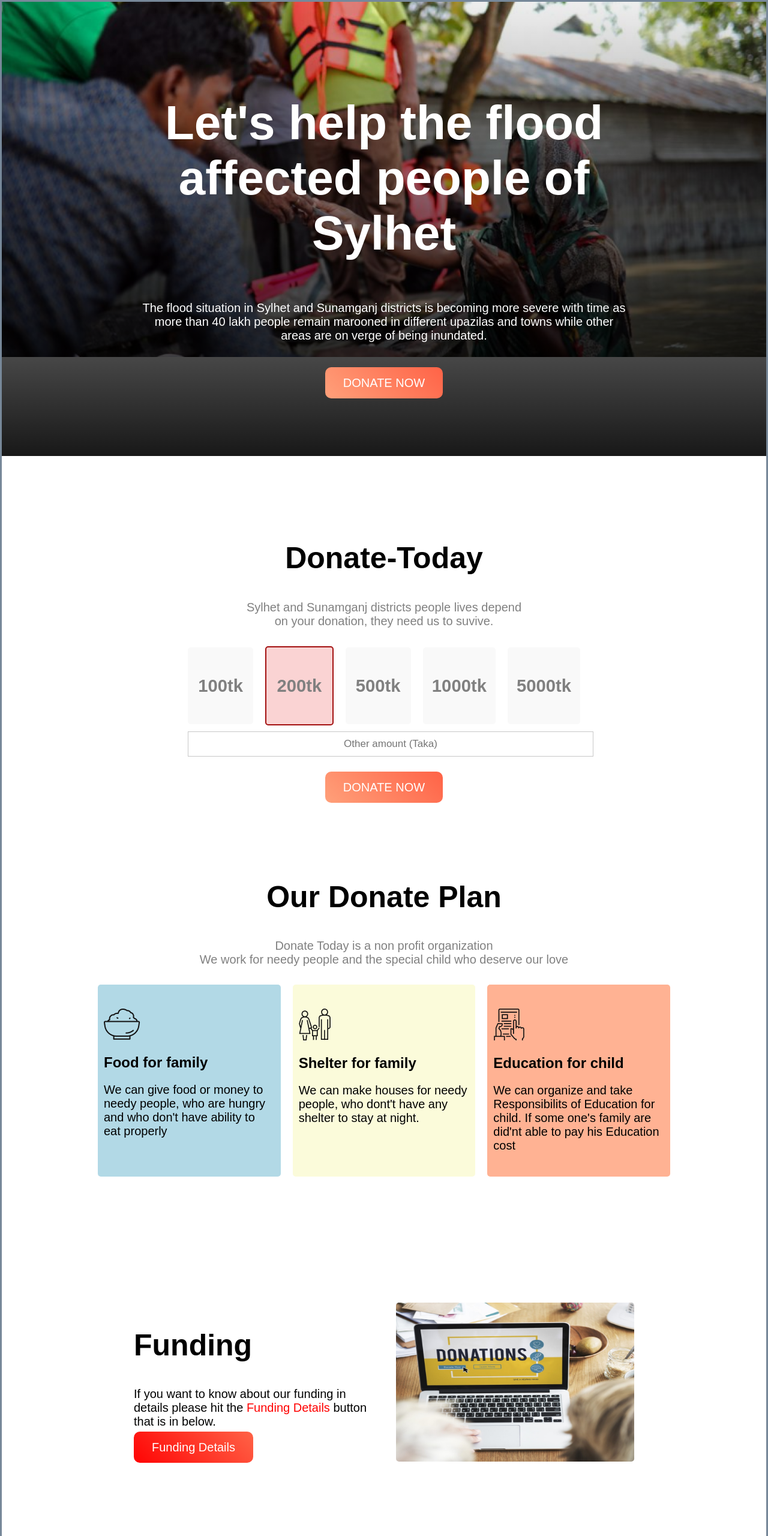
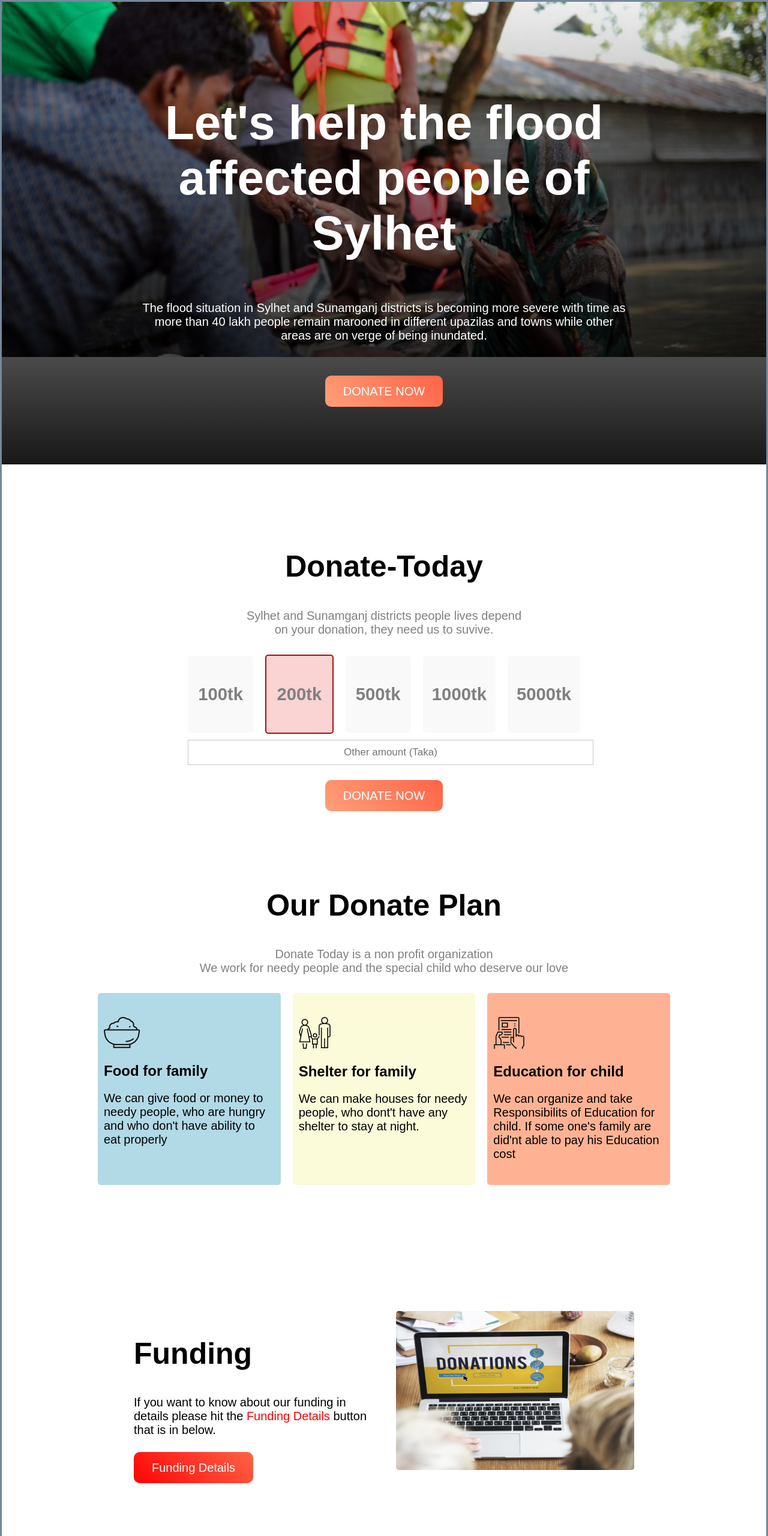
Before and after one commit to MMamunurRashid/Donate-Today, a plain HTML site: page index.html in a window 1280 px wide. Shown: the top 2560 px of the page at 60% size. Drawn offline with Linux system fonts and the light colour scheme; a web font is replaced by a local one.

Commit message:
another changes

```diff
--- a/index.html
+++ b/index.html
@@ -14,10 +14,10 @@
     <section class="header-part">
       <div class="bg-banner">
         <h1>Let's help the flood affected people of Sylhet</h1>
-        <p>
+        <p style="padding-bottom: 50px;">
           The flood situation in Sylhet and Sunamganj districts is becoming more severe with time as more than 40 lakh people remain marooned in different upazilas and towns while other areas are on verge of being inundated.
         </p>
-        <br /><br />
+
         <a class="button" href="#">DONATE NOW</a>
       </div>
     </section>
--- a/style.css
+++ b/style.css
@@ -142,10 +142,14 @@ form.form input[type="text"] {
 }
 .half-width {
   width: 50%;
+
   margin: 20px;
 }
 .half-width h1 {
   font-size: 50px;
+}
+.half-width p {
+  padding-bottom: 20px;
 }
 .funding-distribution-button {
   text-decoration: none;
```
